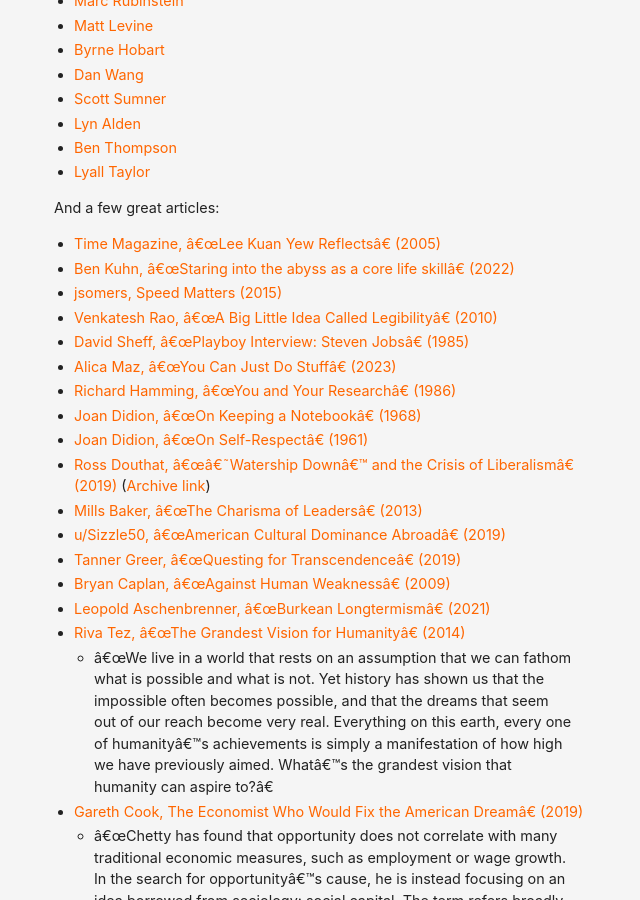
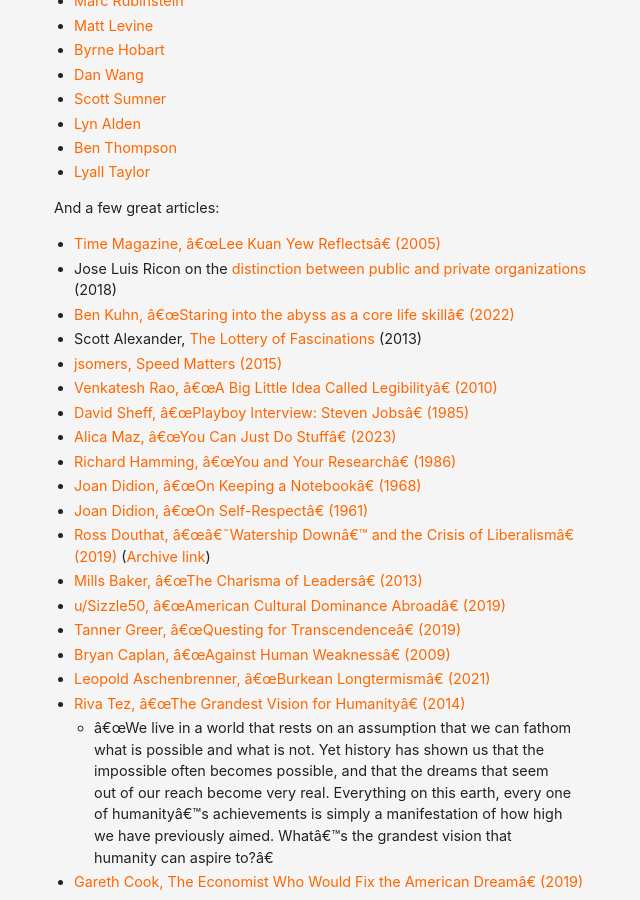
Before and after one commit to danschlz/danschulz.github.io, a Jekyll site: the page built from links.md, in a window 1280 px wide and 900 px high, scrolled down 613 px. Shown: the whole window, without its empty margins (306-946 px from the left). Built offline with Jekyll 4.4.1, drawn with Linux system fonts in a browser that asks for light colours.

Commit message:
Update links.md

```diff
--- a/links.md
+++ b/links.md
@@ -35,7 +35,9 @@ To my delight, the quality and variety of online writing seems to have been gett
 And a few great articles:
 
 - [Time Magazine, "Lee Kuan Yew Reflects" (2005)](http://content.time.com/time/subscriber/printout/0,8816,1137705,00.html)
+- Jose Luis Ricon on the [distinction between public and private organizations](https://nintil.com/the-crumbling-public-private-distinction) (2018)
 - [Ben Kuhn, "Staring into the abyss as a core life skill" (2022)](https://www.benkuhn.net/abyss/)
+- Scott Alexander, [The Lottery of Fascinations](https://slatestarcodex.com/2013/06/30/the-lottery-of-fascinations/) (2013)
 - [jsomers, Speed Matters (2015)](https://jsomers.net/blog/speed-matters)
 - [Venkatesh Rao, "A Big Little Idea Called Legibility" (2010)](https://www.ribbonfarm.com/2010/07/26/a-big-little-idea-called-legibility/)
 - [David Sheff, "Playboy Interview: Steven Jobs" (1985)](https://allaboutstevejobs.com/verbatim/interviews/playboy_1985)
```
